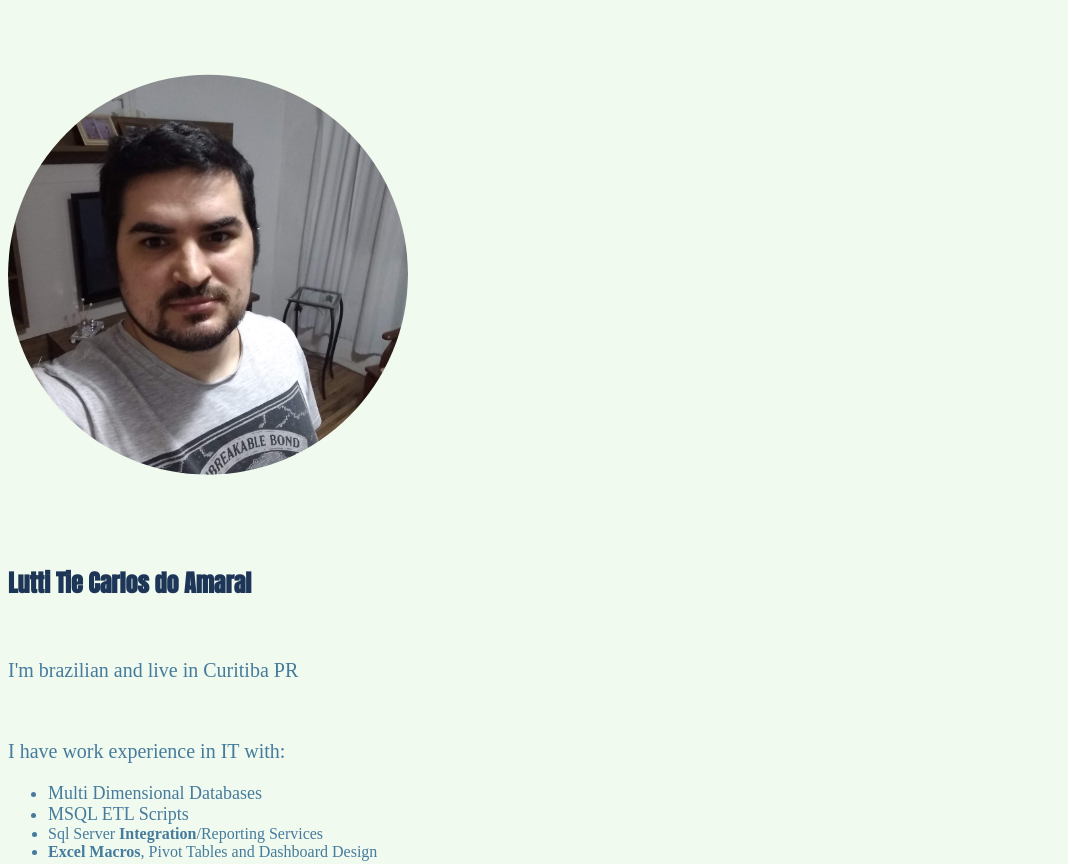
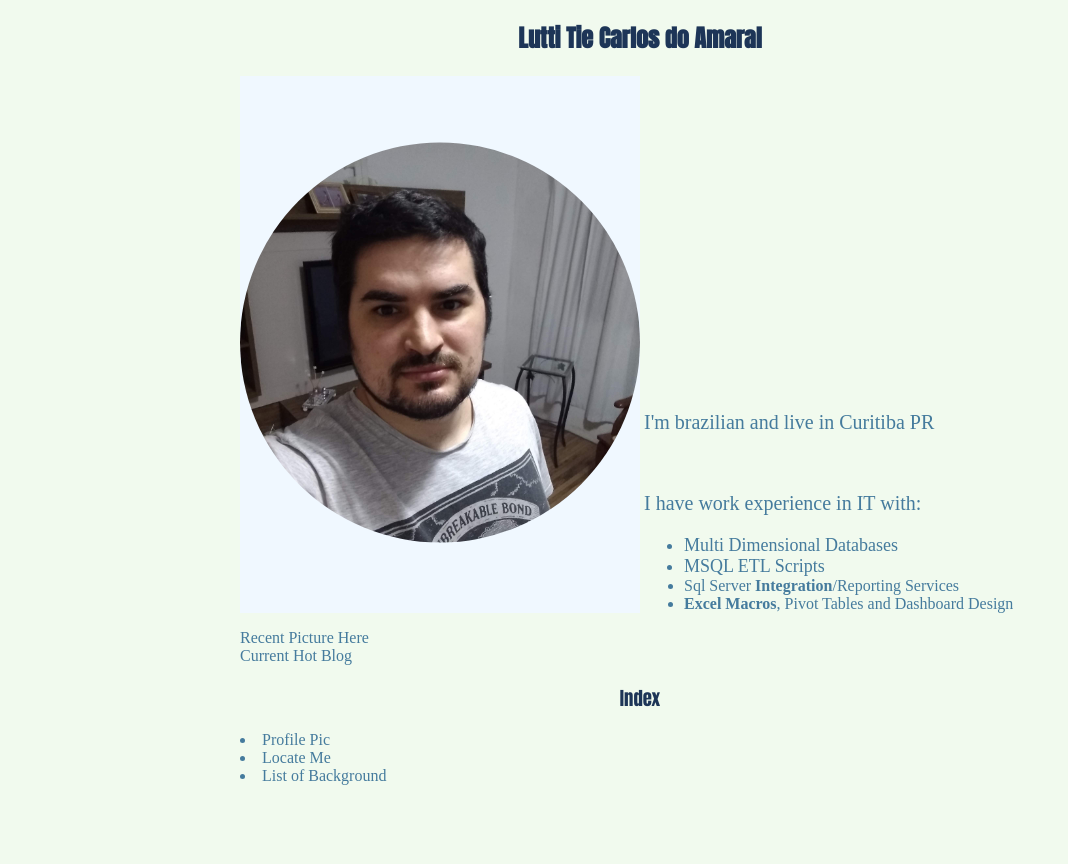
Before and after one commit to lutti/first-portfolio, a plain HTML site: page index.html in a window 1280 px wide. Shown: the top 864 px of the page, without its empty margins (0-1068 px from the left). After the commit the page ends 800 px from the top, so only its background shows below. Drawn offline with Linux system fonts and the light colour scheme.

Commit message:
Blocks-divs added about lesson 03-03

```diff
--- a/index.html
+++ b/index.html
@@ -6,46 +6,17 @@
     <link rel="preconnect" href="https://fonts.gstatic.com" crossorigin>
     <link href="https://fonts.googleapis.com/css2?family=Anton&display=swap" rel="stylesheet">
     <title>First Portfolio</title>
-    <style>
-        /*
-            Palleta de Cores
-            #E63946 - Vermelho
-            #F1FAEE - Gelo
-            #A8DADC - Azull Bebe
-            #457B9D - Azul
-            #1D3557 - Azul escuro
-        */
-        body{
-            background-color: #F1FAEE;
-            color: #457B9D;
-        }
-        h1, h2, h3{
-            font-family: Anton, sans-serif;
-            color: #1D3557;
-            font-weight: 400;
-        }
-        a{
-            text-decoration: none;
-            color: #457B9D;
-        }
-        a:visited{
-            color: #457B9D;
-        }
-        p{
-            font-size: 20px;
-        }
-        #pic{
-            border-radius: 50%;
-            clip-path: circle();
-        }
-        .li1,.li2{
-            font-size: 18px;
-        }
-    </style>
+    <link rel="stylesheet" href="style.css">
 </head>
 <body>
+    <div class="name-only">
+        <h2><strong>Lutti Tie Carlos do Amaral</strong></h2>
+    </div>
+    <div class="photo-name">
+
         <img id="pic" src="IMG_profile.jpg" alt="minha foto de perfil" width="400px" id="profile_pic"/>
-    <h2><strong>Lutti Tie Carlos do Amaral</strong></h2>
+    </div>
+    <div class="box-desc">
         <br>
         <p id="locate">I'm brazilian and live in Curitiba PR</p>
         <br>
@@ -56,6 +27,8 @@
             <li class="li3">Sql Server <strong>Integration</strong>/Reporting Services</li>
             <li class="li4"><strong>Excel Macros</strong>, Pivot Tables and Dashboard Design</li>
         </ul>
+    </div>
+    <br>
     <a href="#profile_pic">Recent Picture Here</a>
     <br>
     <a href="https://www.booooooom.com/" target="_blank">Current Hot Blog</a>
--- /dev/null
+++ b/style.css
@@ -0,0 +1,50 @@
+/*
+    Palleta de Cores
+    #E63946 - Vermelho
+    #F1FAEE - Gelo
+    #A8DADC - Azull Bebe
+    #457B9D - Azul
+    #1D3557 - Azul escuro
+*/
+* {
+    /* border: 1px solid red; */
+}
+
+body{
+    background-color: #F1FAEE;
+    color: #457B9D;
+    width: 800px;
+    margin: auto;
+}
+h1, h2, h3{
+    font-family: Anton, sans-serif;
+    color: #1D3557;
+    font-weight: 400;
+    text-align: center;
+}
+a{
+    text-decoration: none;
+    color: #457B9D;
+}
+a:visited{
+    color: #457B9D;
+}
+p{
+    font-size: 20px;
+}
+#pic{
+    border-radius: 50%;
+    clip-path: circle();
+}
+.li1,.li2{
+    font-size: 18px;
+}
+.photo-name{
+    max-width: 400px;
+    display: inline-block;
+    background-color: aliceblue;
+}
+.box-desc{
+    max-width: 400px;
+    display: inline-block;
+}
```
Lines whose indentation alone changed are shown as unchanged.
